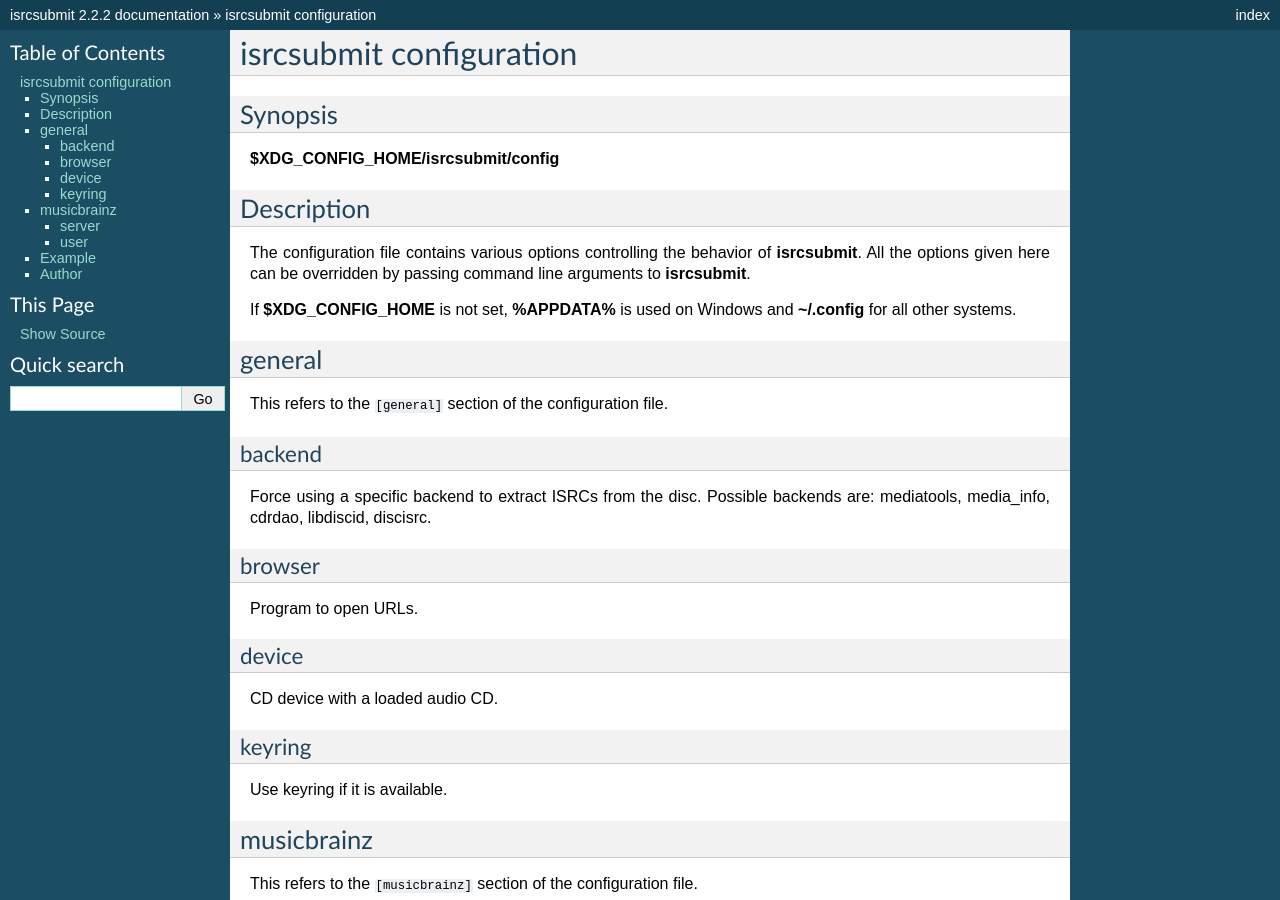
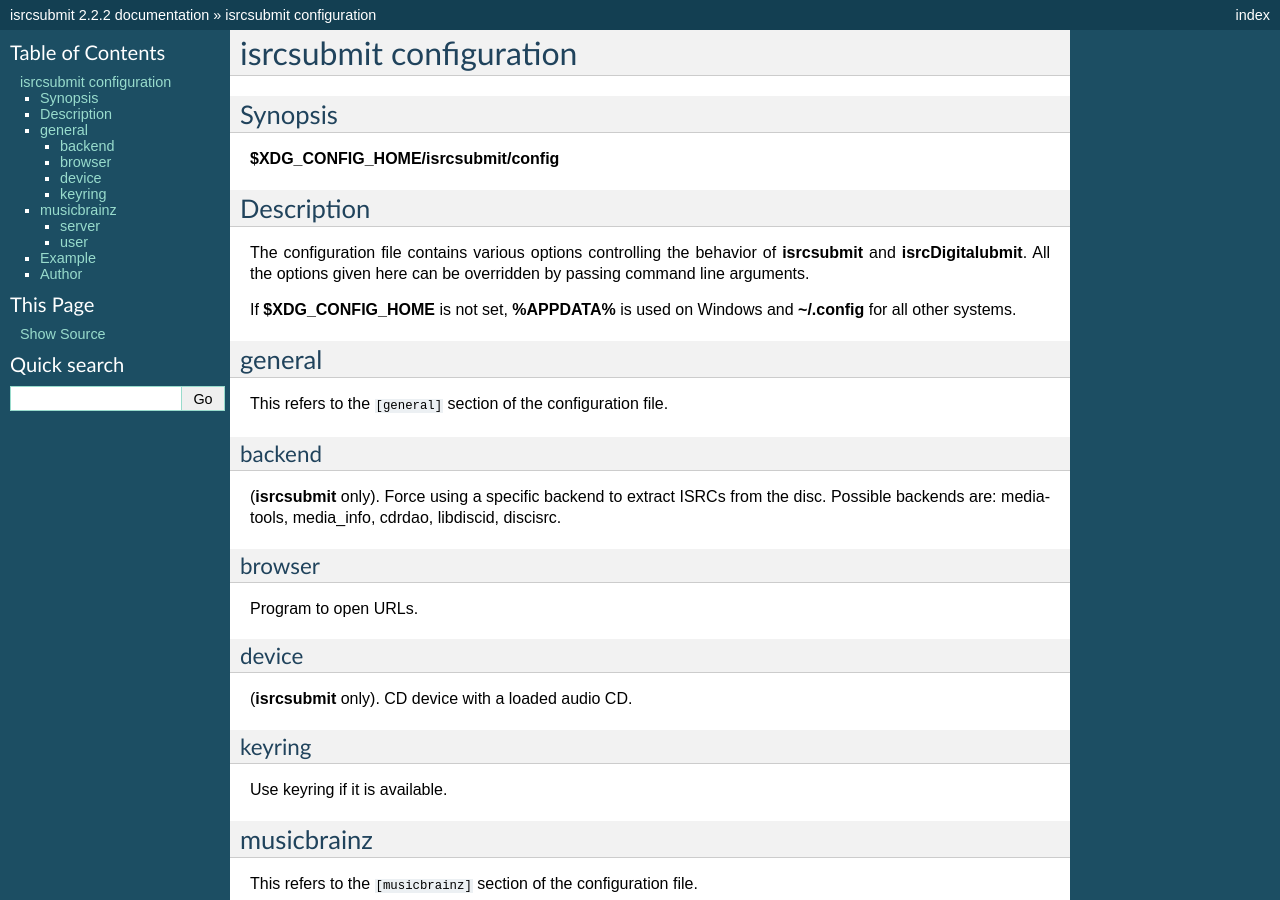
Before and after one commit to JonnyJD/musicbrainz-isrcsubmit, a Sphinx documentation site: the page built from doc/isrcsubmit-config.5.rst, in a window 1280 px wide and 900 px high. Built offline with Sphinx 7.4.7, drawn with Linux system fonts in a browser that asks for light colours.

Commit message:
Updated documentation, as configuration file is shared by both scripts isrcsubmit and isrcDigitalSubmit.

```diff
--- a/doc/conf.py
+++ b/doc/conf.py
@@ -175,7 +175,8 @@
 # (source start file, name, description, authors, manual section).
 man_pages = [
     ('isrcsubmit.1', 'isrcsubmit', u'isrcsubmit Documentation', [], 1),
-    ('isrcsubmit-config.5', 'isrcsubmit-config', u'isrcsubmit Documentation',
+    ('isrcDigitalSubmit.1', 'isrcDigitalSubmit', u'isrcDigitalSubmit Documentation', [], 1),
+    ('isrcsubmit-config.5', 'isrcsubmit-config', u'isrcsubmit and isrcDigitalSubmit Configuration Documentation',
      [], 5)
 ]
 
--- a/doc/isrcsubmit-config.5.rst
+++ b/doc/isrcsubmit-config.5.rst
@@ -12,8 +12,8 @@
 -----------
 
 The configuration file contains various options controlling the behavior of
-:program:`isrcsubmit`. All the options given here can be overridden by passing
-command line arguments to :program:`isrcsubmit`.
+:program:`isrcsubmit` and :program:`isrcDigitalubmit`. All the options given here can be overridden by passing
+command line arguments.
 
 If **$XDG_CONFIG_HOME** is not set, **%APPDATA%** is used on Windows
 and **~/.config** for all other systems.
@@ -25,7 +25,7 @@
 
 backend
 ^^^^^^^
-Force using a specific backend to extract ISRCs from the disc. Possible
+(:program:`isrcsubmit` only). Force using a specific backend to extract ISRCs from the disc. Possible
 backends are: mediatools, media_info, cdrdao, libdiscid, discisrc.
 
 browser
@@ -34,7 +34,7 @@
 
 device
 ^^^^^^
-CD device with a loaded audio CD.
+(:program:`isrcsubmit` only). CD device with a loaded audio CD.
 
 keyring
 ^^^^^^^
```
